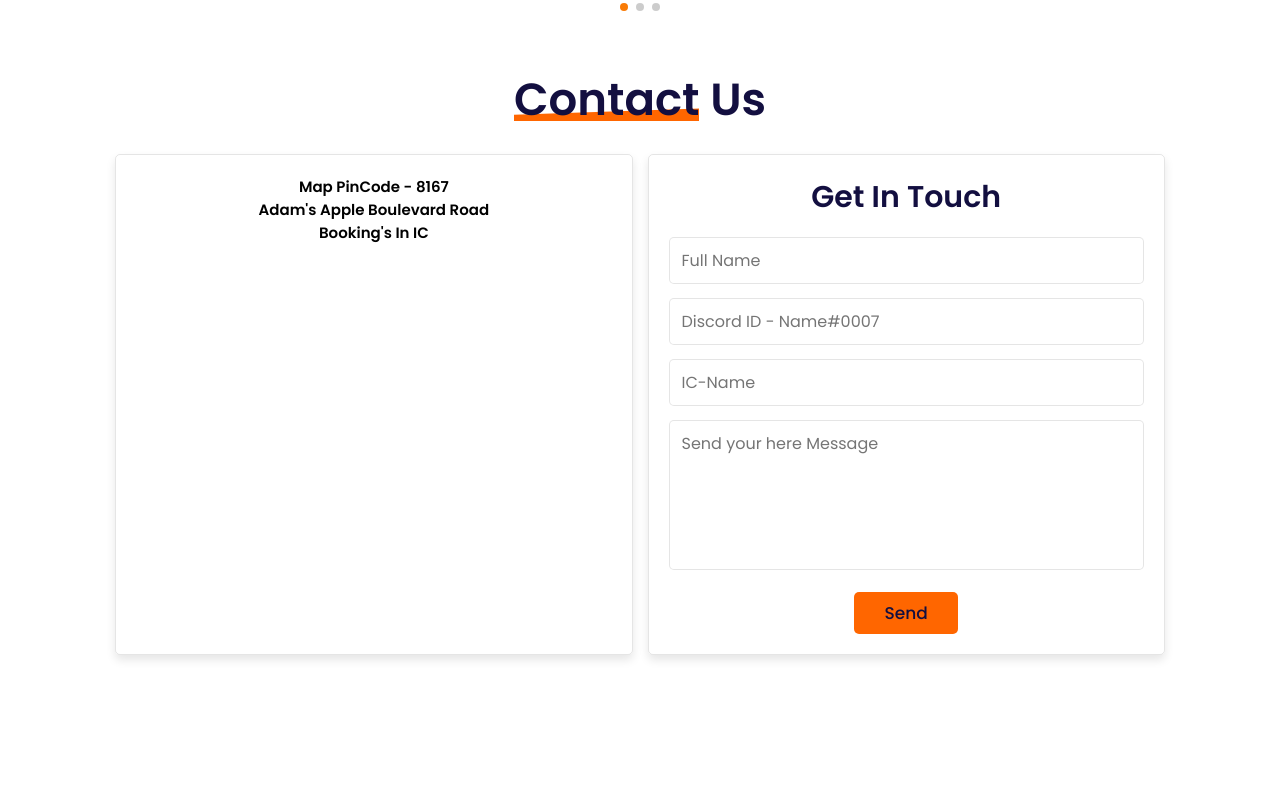
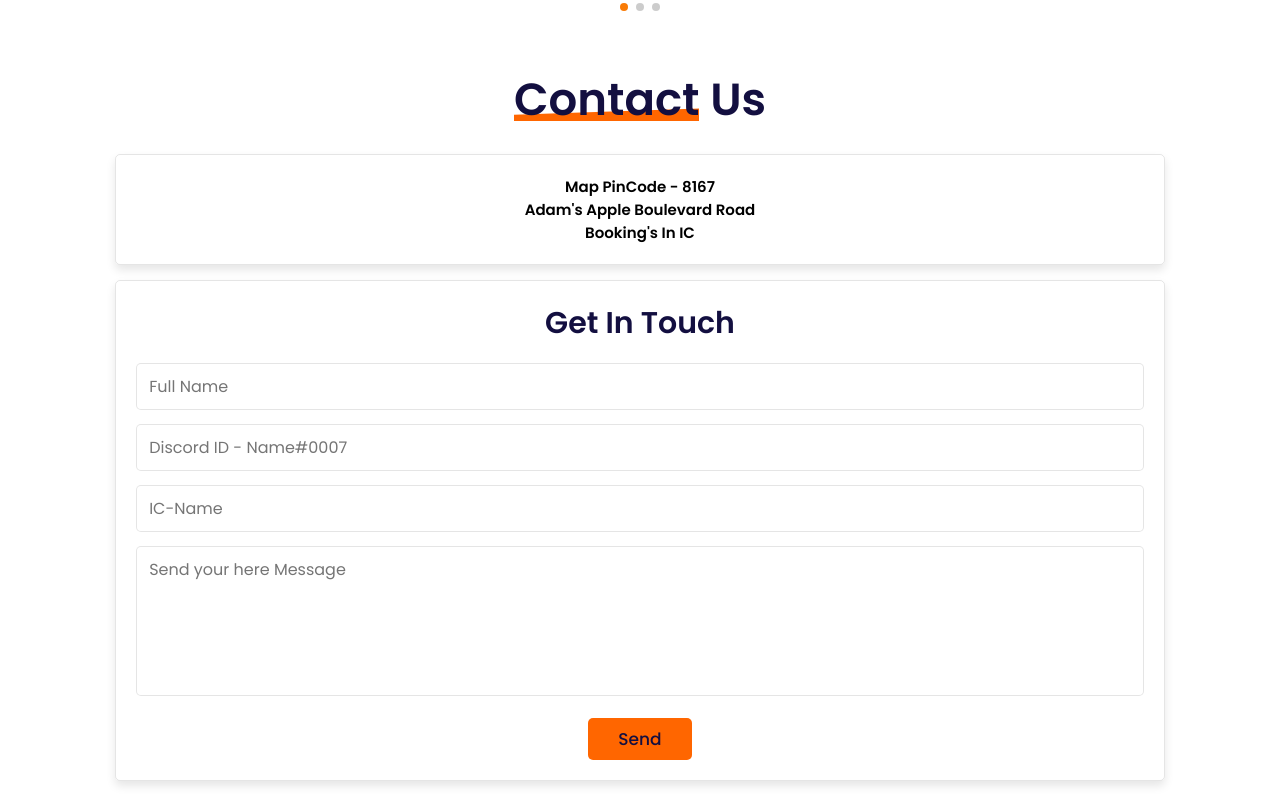
Before and after one commit to Hemanath-Kumar/dealership, a plain HTML site: page index.html in a window 1280 px wide. Shown: the part 2331-3132 px from the top of the page. Before the commit the page ends 3006 px from the top, so only its background shows below. Drawn offline with nearby package versions, Linux system fonts and the light colour scheme.

Commit message:
Update style.css

```diff
--- a/css/style.css
+++ b/css/style.css
@@ -433,7 +433,7 @@ section{
 }
 
 .contact .row .map{
-    flex:1 1 42rem;
+    flex:0 0 0 0rem;
     width: 100%;
     padding:2rem;
     text-align: center;
```
